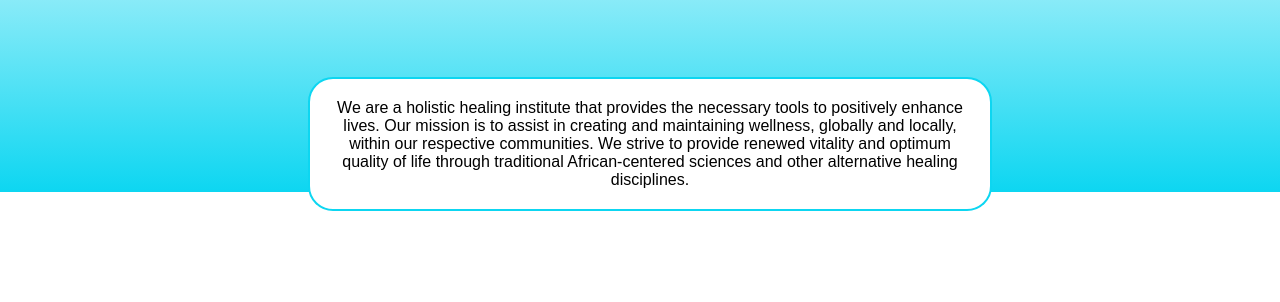
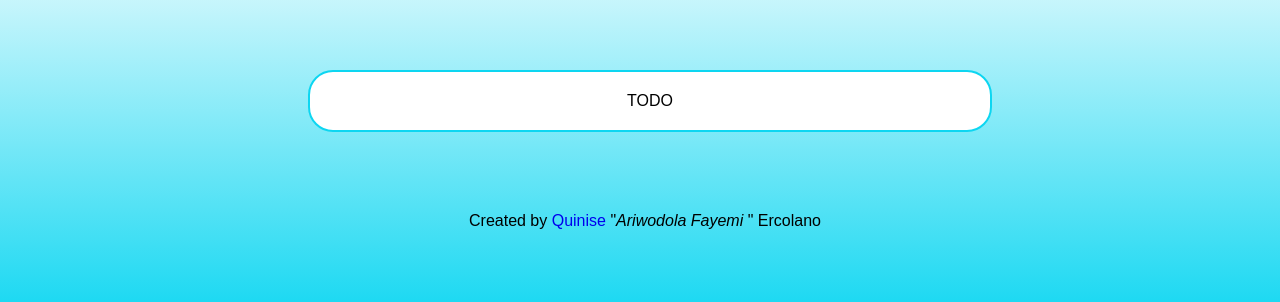
Before and after one commit to quinise/KhepraAngular, an Angular app: page /about in a window 1280 px wide. Shown: the part 812-1114 px from the top of the page. Built offline with nearby package versions, Linux system fonts and the light colour scheme; grey boxes are pictures that could not be loaded.

Commit message:
added footer and its styling

```diff
--- a/src/app/about/about.component.html
+++ b/src/app/about/about.component.html
@@ -33,7 +33,7 @@
       </svg>
       <div id="about-section">
         <img class="about-img" src="/assets/TODO" alt="TODO">
-        <p class="about-paragraph"> We are a holistic healing institute that provides the necessary tools to positively enhance lives. Our mission is to assist in creating and maintaining wellness, globally and locally, within our respective communities. We strive to provide renewed vitality and optimum quality of life through traditional African-centered sciences and other alternative healing disciplines.</p>
+        <p class="about-paragraph"> TODO</p>
       </div>
       <div class="row">
         <!-- <%- include('partials/footer') %> -->
--- a/src/app/app.component.css
+++ b/src/app/app.component.css
@@ -26,3 +26,29 @@ button {
 a {
     text-decoration: none;
 }
+
+#footer {
+    position: relative;
+    margin-top: 1%;
+    width: 100%;
+    bottom: 0;
+    height: 2.5rem;
+}
+
+#footer p {
+    margin: 5px;
+    text-align: center;
+    margin-top: 20px;
+    bottom: 0;
+    width: 100%;
+    height: 2.5rem;
+    font-family: "Gudea", sans-serif;
+}
+
+#footer a:link { text-decoration: none; }
+
+#footer a:visited { text-decoration: none; }
+
+#footer a:hover { text-decoration: none; }
+
+#footer a:active { text-decoration: none; }
--- a/src/app/app.component.html
+++ b/src/app/app.component.html
@@ -11,3 +11,8 @@
 <router-outlet></router-outlet>
 
 <!-- footer -->
+<div id="footer" class="fixed-bottom row">
+    <div class="container-fluid">
+        <p class="center-text">Created by <a href="https://quinise.github.io/">Quinise</a> "<i>Ariwodola Fayemi </i>" Ercolano</p>
+    </div>
+</div>
--- a/src/app/contact/contact.component.html
+++ b/src/app/contact/contact.component.html
@@ -36,7 +36,7 @@
       <a class="icon" href="https://www.tiktok.com/@khepra_ptah360"><img src="/assets/tiktok.png"></a>
       <a class="icon" href="https://www.youtube.com/@KHMWST"><img src="/assets/youtube.png"></a>
       <!-- TODO: MailTo angular<a class="icon" href="mailto:TODO?subject="New Website Inquiry"&body=body"><img src="/images/email.png"></a> -->
-    </div><br>
+    </div>
     <h3>Call or Text (206)-960-7999</h3>
   </div>
   </body>
--- a/src/app/history/history.component.css
+++ b/src/app/history/history.component.css
@@ -33,10 +33,11 @@ path {
     display: block;
     max-width: 70%;
     margin: 0 auto;
+    margin-top: 3%;
     margin-bottom: 5%;
     object-fit:contain;
-    width:300px;
-    height:400px;
+    width:25%;
+    height:25%;
     display: block;
 }
 
@@ -49,7 +50,6 @@ path {
     display: block;
     text-align: center;
     margin: 0 auto;
-    margin-top: 5%;
     width: 50%;
     font-family: "Gudea", sans-serif;
 }
--- a/src/app/history/history.component.html
+++ b/src/app/history/history.component.html
@@ -33,9 +33,7 @@
       </svg>
       <div id="about-section">
         <img class="about-img" src="/assets/TODO" alt="TODO">
-        <p class="about-paragraph"> We are a holistic healing institute that provides the necessary tools to positively enhance lives. Our mission is to assist in creating and maintaining wellness, globally and locally, within our respective communities. We strive to provide renewed vitality and optimum quality of life through traditional African-centered sciences and other alternative healing disciplines.</p>
-      </div>
-      <div class="row">
+        <p class="about-paragraph"> TODO</p>
       </div>
     </div>
   </body>
--- a/src/styles.css
+++ b/src/styles.css
@@ -17,7 +17,8 @@ body {
 }
 
 html, body {
-    height: 100vh;
+    height: 100%;
+    width: 100%;
     margin: 0px;
     padding: 0px;
     background-image: linear-gradient(#fff 60%, #0DD6F1);
@@ -36,6 +37,8 @@ body {
     display:flex;
     flex-direction:column;
     text-align: center;
+    margin-bottom: 0;
+    margin-top: 0;
 }
 
 h1 {
@@ -89,29 +92,3 @@ svg.sep {
     max-width: 70%;
     box-shadow: 5px 10px 18px #888888;
 }
-
- #footer {
-    position: relative;
-    margin-top: 15%;
-    width: 100%;
-    bottom: 0;
-    height: 2.5rem;
-}
-
-#footer p {
-    margin: 5px;
-    text-align: center;
-    margin-top: 20px;
-    bottom: 0;
-    width: 100%;
-    height: 2.5rem;
-    font-family: "Gudea", sans-serif;
-}
-
-#footer a:link { text-decoration: none; }
-
-#footer a:visited { text-decoration: none; }
-
-#footer a:hover { text-decoration: none; }
-
-#footer a:active { text-decoration: none; }
```
